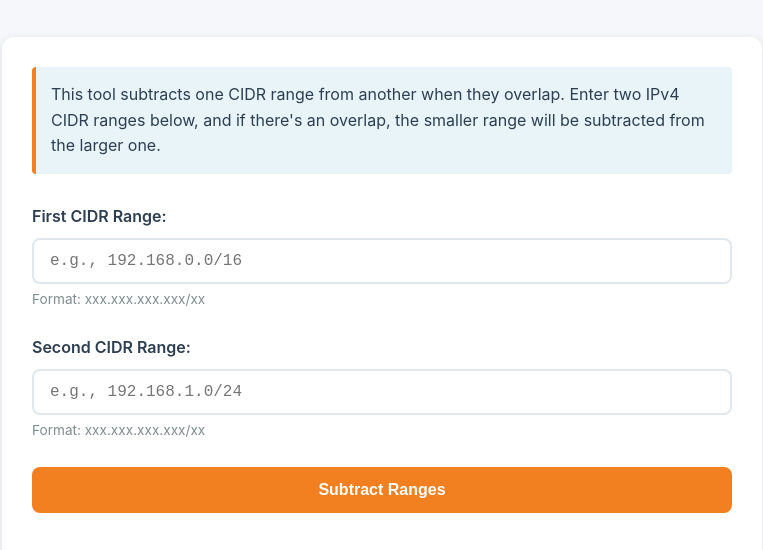
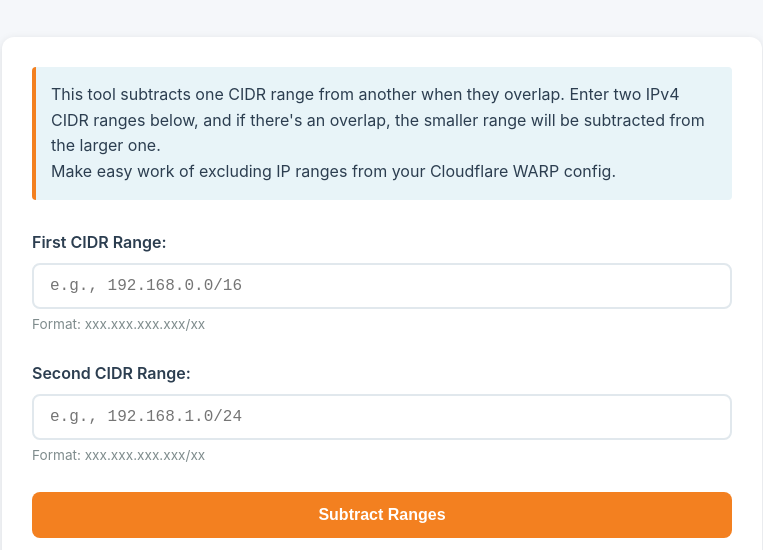
Before and after one commit to cf-vnkr/CIDR-Substract, a website: page public/index.html in a window 1280 px wide. Shown: the part 205-755 px from the top of the page, without its empty margins (258-1021 px from the left). Drawn offline with Linux system fonts and the light colour scheme.

Commit message:
docs: update README and index.html with deployment link and additional description

```diff
--- a/public/index.html
+++ b/public/index.html
@@ -16,6 +16,7 @@
         <main>
             <div class="info-box">
                 <p>This tool subtracts one CIDR range from another when they overlap. Enter two IPv4 CIDR ranges below, and if there's an overlap, the smaller range will be subtracted from the larger one.</p>
+                <p>Make easy work of excluding IP ranges from your Cloudflare WARP config.</p>
             </div>
 
             <form id="cidr-form">
```
Also changed, not shown: README.md.
